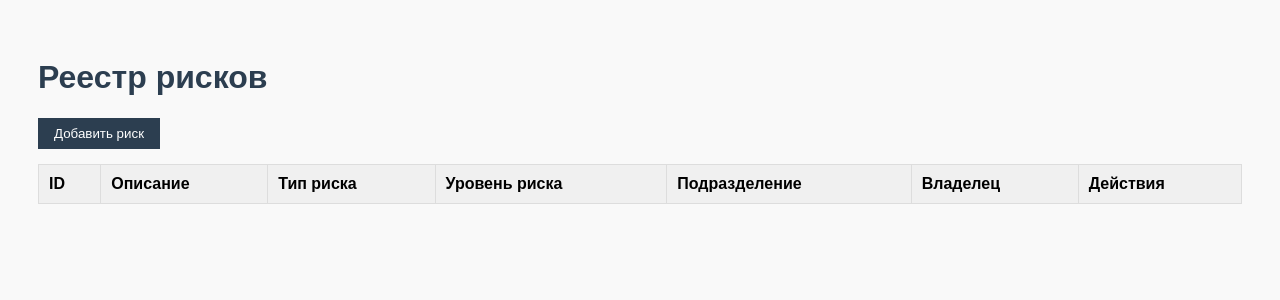
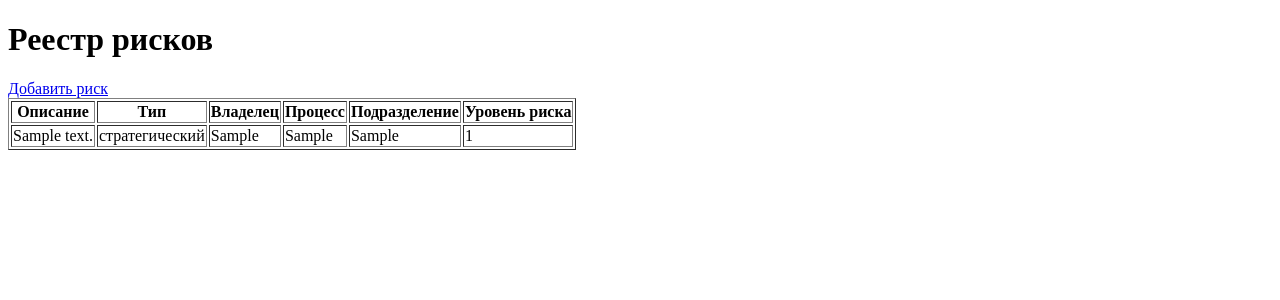
Before and after one commit to mamnuna89/int_cont_34, a Django app: page /risks/ in a window 1280 px wide. Shown: the top 300 px of the page. Run offline with Django 4.2, Linux system fonts and the light colour scheme; tables that the repository leaves empty hold one stand-in row (values such as "Sample post"); lists and menus that the app fills with data are empty.

Commit message:
Update risk_list.html

```diff
--- a/templates/risk_list.html
+++ b/templates/risk_list.html
@@ -3,80 +3,29 @@
 <head>
     <meta charset="UTF-8">
     <title>Реестр рисков</title>
-    <style>
-        body {
-            font-family: Arial, sans-serif;
-            padding: 30px;
-            background-color: #f9f9f9;
-        }
-        h1 {
-            color: #2c3e50;
-        }
-        table {
-            border-collapse: collapse;
-            width: 100%;
-            background-color: #fff;
-        }
-        th, td {
-            padding: 10px;
-            border: 1px solid #ddd;
-            text-align: left;
-        }
-        th {
-            background-color: #f0f0f0;
-        }
-        button {
-            margin-bottom: 15px;
-            padding: 8px 16px;
-            background-color: #2c3e50;
-            color: white;
-            border: none;
-            cursor: pointer;
-        }
-        button:hover {
-            background-color: #1a242f;
-        }
-    </style>
 </head>
 <body>
     <h1>Реестр рисков</h1>
-    <button onclick="alert('Переход к форме добавления риска')">Добавить риск</button>
-    <table>
-        <thead>
-            <tr>
-                <th>ID</th>
-                <th>Описание</th>
-                <th>Тип риска</th>
-                <th>Уровень риска</th>
-                <th>Подразделение</th>
-                <th>Владелец</th>
-                <th>Действия</th>
-            </tr>
-        </thead>
-        <tbody id="risk-table-body">
-            <!-- Здесь будут риски -->
-        </tbody>
+    <a href="{% url 'risk_create' %}">Добавить риск</a>
+    <table border="1">
+        <tr>
+            <th>Описание</th>
+            <th>Тип</th>
+            <th>Владелец</th>
+            <th>Процесс</th>
+            <th>Подразделение</th>
+            <th>Уровень риска</th>
+        </tr>
+        {% for risk in risks %}
+        <tr>
+            <td>{{ risk.description }}</td>
+            <td>{{ risk.risk_type }}</td>
+            <td>{{ risk.risk_owner }}</td>
+            <td>{{ risk.process }}</td>
+            <td>{{ risk.department }}</td>
+            <td>{{ risk.risk_level }}</td>
+        </tr>
+        {% endfor %}
     </table>
-
-    <script>
-        fetch('/api/risks/')
-            .then(response => response.json())
-            .then(data => {
-                const body = document.getElementById('risk-table-body');
-                data.forEach(risk => {
-                    const row = document.createElement('tr');
-                    row.innerHTML = `
-                        <td>${risk.id}</td>
-                        <td>${risk.description || ''}</td>
-                        <td>${risk.risk_type || ''}</td>
-                        <td>${risk.risk_level || ''}</td>
-                        <td>${risk.department || ''}</td>
-                        <td>${risk.risk_owner || ''}</td>
-                        <td><button onclick="alert('Открыть риск №${risk.id}')">Открыть</button></td>
-                    `;
-                    body.appendChild(row);
-                });
-            });
-    </script>
 </body>
 </html>
```
